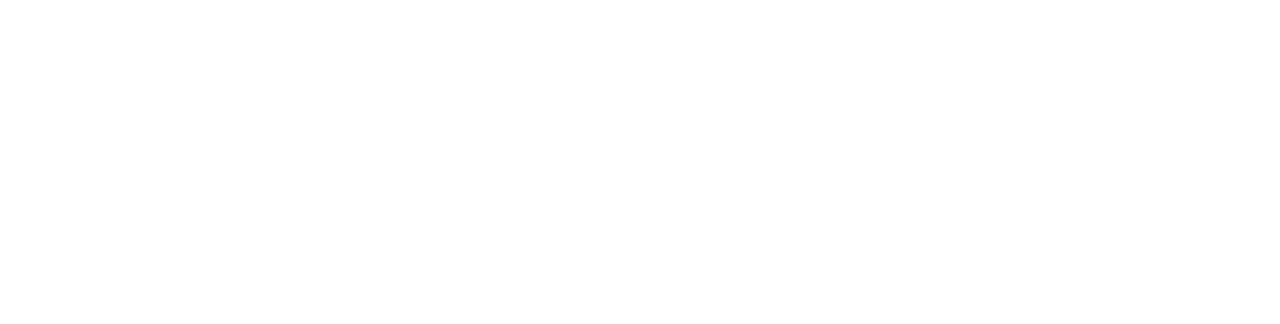
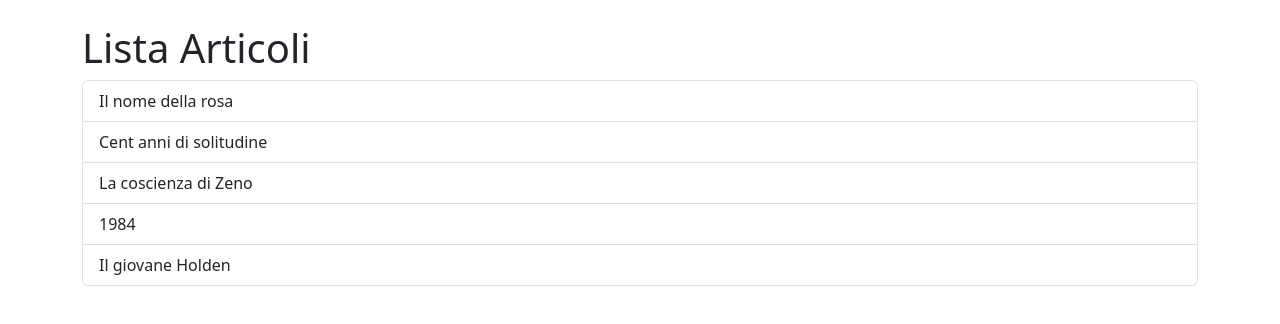
Before and after one commit to Maria-Lucia-Mazzara/react-form, a React (Vite) app: page / in a window 1280 px wide. Shown: the top 324 px of the page. Built offline with nearby package versions, Linux system fonts and the light colour scheme.

Commit message:
usando un map mostro in pagina tutti i titoli della mia array di oggetti

```diff
--- a/src/App.jsx
+++ b/src/App.jsx
@@ -13,7 +13,16 @@
 
   return (
     <>
-
+      <div className="container mt-4">
+        <h1>Lista Articoli</h1>
+        <ul className="list-group">
+          {libri.map((libro) => (
+            <li key={libro.id} className="list-group-item">
+              {libro.titolo}
+            </li>
+          ))}
+        </ul>
+      </div>
     </>
   )
 }
```
